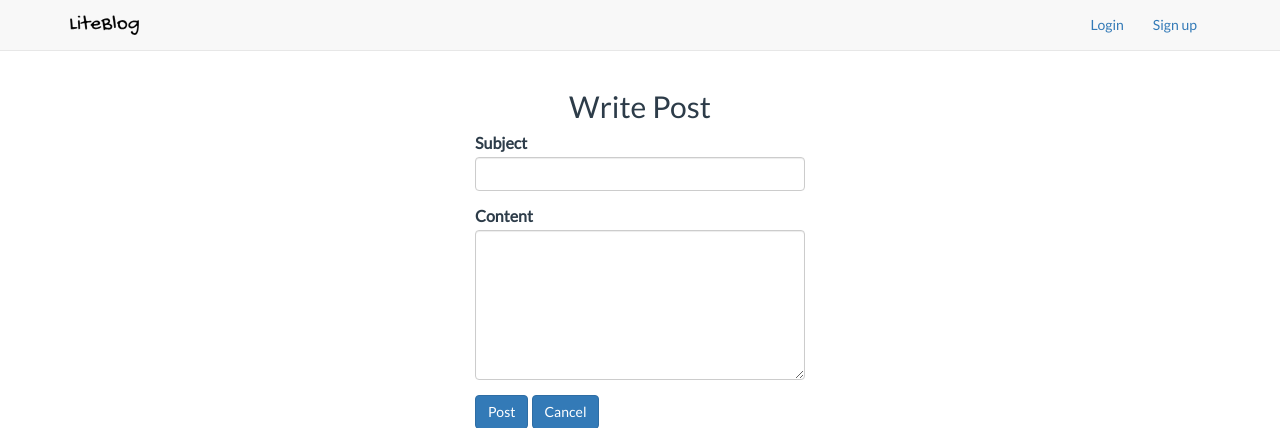
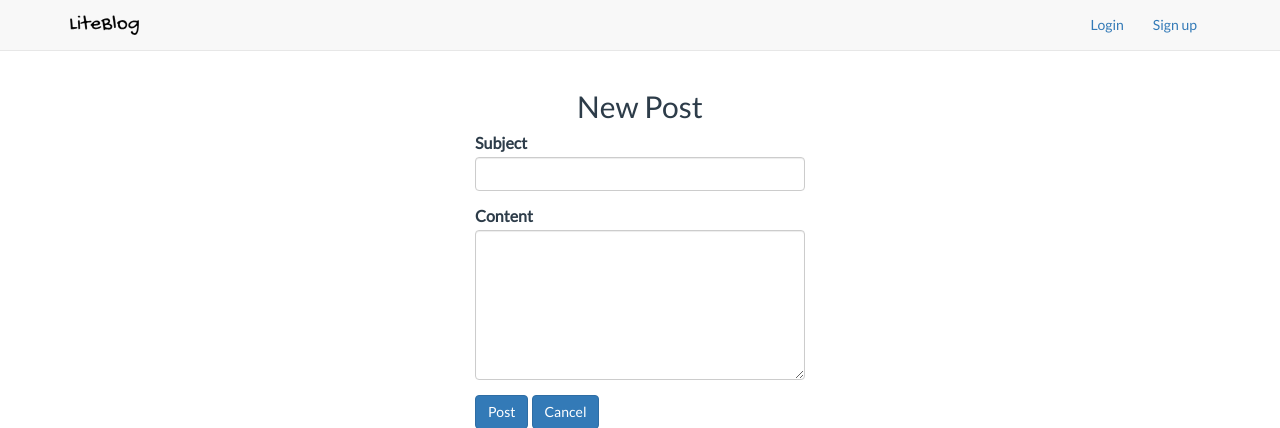
Before and after one commit to flaviojohansson/multi-user-blog, a Python web app: template app/templates/edit_post.html in a window 1280 px wide. Shown: the top 428 px of the page. Run offline with Jinja, Linux system fonts and the light colour scheme; the template is opened without the code that fills it, so the values that code supplies are empty; some libraries are stand-ins or nearby versions.

Commit message:
Fix new /edit post title

```diff
--- a/app/templates/edit_post.html
+++ b/app/templates/edit_post.html
@@ -2,7 +2,7 @@
 
 {% block content %}
     <form class="form-group form-sign" method="post">
-        <h2 class="text-center">Write Post</h2>
+        <h2 class="text-center">{% if post_id %}Edit{% else %}New{% endif %} Post</h2>
         <!--has-error-->
         <div class="form-group {% if error %}has-error{% endif %}">
             <label class="control-label" for="subject">Subject</label>
```
